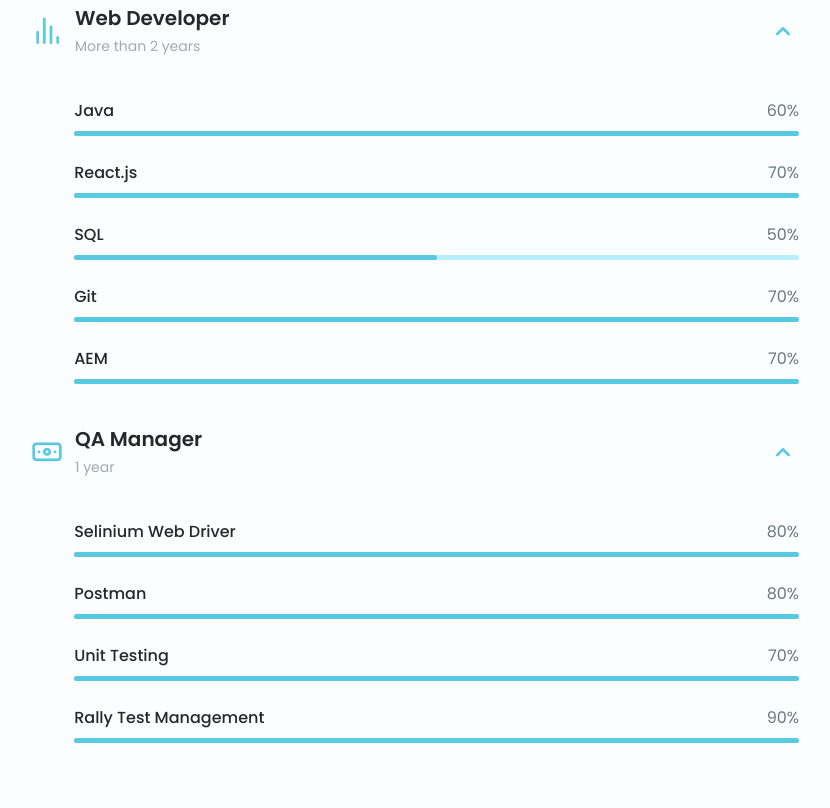
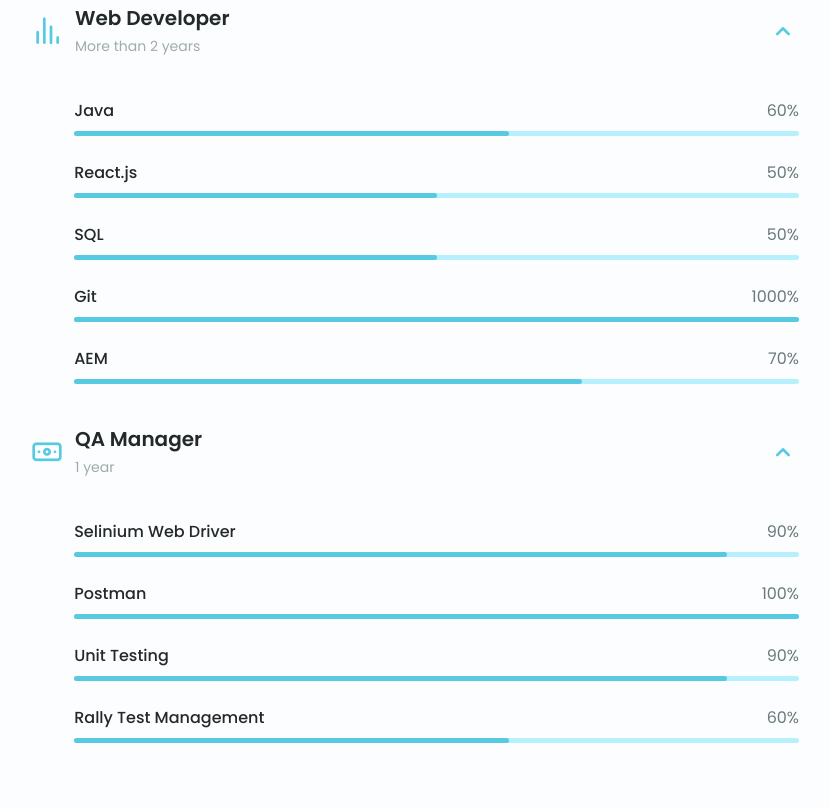
Before and after one commit to alisadco/alisadco.github.io, a plain HTML site: page index.html in a window 1280 px wide. Shown: the part 1572-2380 px from the top of the page, without its empty margins (225-1055 px from the left). Drawn offline with nearby package versions, Linux system fonts and the light colour scheme.

Commit message:
added image and fixed css for skills

```diff
--- a/index.html
+++ b/index.html
@@ -98,7 +98,7 @@
                                     165.547 130.807 187.559 100.226 186.353C69.6454 185.297 41.0228 161.023 21.7403
                                     129.362C2.45775 97.8511 -7.48481 59.1033 6.67581 34.5279C20.9871 10.1032 59.7028
                                     -0.149132 97.9666 0.00163737C136.23 0.303176 174.193 10.857 190.312 36.4879Z"/>
-                                    <image class="home__blob-img" x="" xlink:href="packages/images/**"/>
+                                    <image class="home__blob-img" x="" xlink:href="packages/images/image1.jpg"/>
                                 </g>
                             </svg>
                         </div>
@@ -186,16 +186,16 @@
                                         <span class="skills__number">60%</span>
                                     </div>
                                     <div class="skills__bar">
-                                        <span class="skills__percentage skills__Java"></span>
+                                        <span class="skills__percentage skills__java"></span>
                                     </div>
                                 </div>
                                <div class="skills__data">
                                    <div class="skills__titles">
                                        <h3 class="skills__name">React.js</h3>
-                                       <span class="skills__number">70%</span>
+                                       <span class="skills__number">50%</span>
                                    </div>
                                    <div class="skills__bar">
-                                       <span class="skills__percentage skills__React.js"></span>
+                                       <span class="skills__percentage skills__react"></span>
                                    </div>
                                </div>
                                <div class="skills__data">
@@ -210,10 +210,10 @@
                                 <div class="skills__data">
                                     <div class="skills__titles">
                                         <h3 class="skills__name">Git</h3>
-                                        <span class="skills__number">70%</span>
+                                        <span class="skills__number">1000%</span>
                                     </div>
                                     <div class="skills__bar">
-                                        <span class="skills__percentage skills__Git"></span>
+                                        <span class="skills__percentage skills__git"></span>
                                     </div>
                                </div>
                                 <div class="skills__data">
@@ -222,7 +222,7 @@
                                         <span class="skills__number">70%</span>
                                     </div>
                                     <div class="skills__bar">
-                                        <span class="skills__percentage skills__AEM"></span>
+                                        <span class="skills__percentage skills__aem"></span>
                                     </div>
 
                                 </div>
@@ -242,37 +242,37 @@
                                 <div class="skills__data">
                                     <div class="skills__titles">
                                         <h3 class="skills__name">Selinium Web Driver</h3>
-                                        <span class="skills__number">80%</span>
+                                        <span class="skills__number">90%</span>
                                     </div>
                                     <div class="skills__bar">
-                                        <span class="skills__percentage skills__Selinium"></span>
+                                        <span class="skills__percentage skills__selinium"></span>
                                     </div>
                                </div>
                                <div class="skills__data">
                                    <div class="skills__titles">
                                        <h3 class="skills__name">Postman</h3>
-                                       <span class="skills__number">80%</span>
+                                       <span class="skills__number">100%</span>
                                    </div>
                                    <div class="skills__bar">
-                                       <span class="skills__percentage skills__Postman"></span>
+                                       <span class="skills__percentage skills__postman"></span>
                                    </div>
                                </div>
                                <div class="skills__data">
                                     <div class="skills__titles">
                                       <h3 class="skills__name">Unit Testing</h3>
-                                      <span class="skills__number">70%</span>
+                                      <span class="skills__number">90%</span>
                                     </div>
                                     <div class="skills__bar">
-                                       <span class="skills__percentage skills__Unit"></span>
+                                       <span class="skills__percentage skills__junit"></span>
                                     </div>
                                 </div>
                                 <div class="skills__data">
                                    <div class="skills__titles">
                                        <h3 class="skills__name">Rally Test Management</h3>
-                                       <span class="skills__number">90%</span>
+                                       <span class="skills__number">60%</span>
                                    </div>
                                    <div class="skills__bar">
-                                       <span class="skills__percentage skills__Rally"></span>
+                                       <span class="skills__percentage skills__rally"></span>
                                    </div>
                                 </div>
                             </div>
--- a/packages/css/styles.css
+++ b/packages/css/styles.css
@@ -516,12 +516,40 @@ img {
   background-color: var(--first-color);
 }
 
-.skills__html {
+.skills__java {
+  width: 60%;
+}
+
+.skills__react {
+  width: 50%;
+}
+
+.skills__git {
+  width: 100%;
+}
+
+.skills__aem {
+  width: 70%;
+}
+
+.skills__selinium  {
   width: 90%;
 }
 
+.skills__postman {
+  width: 100%;
+}
+
+.skills__junit {
+  width: 90%;
+}
+
+.skills__rally {
+  width: 60%;
+}
+
 .skills__css {
-  width: 80%;
+  width: 50%;
 }
 
 .skills__js {
```
Also changed, not shown: packages/images/image1.jpg (added).
